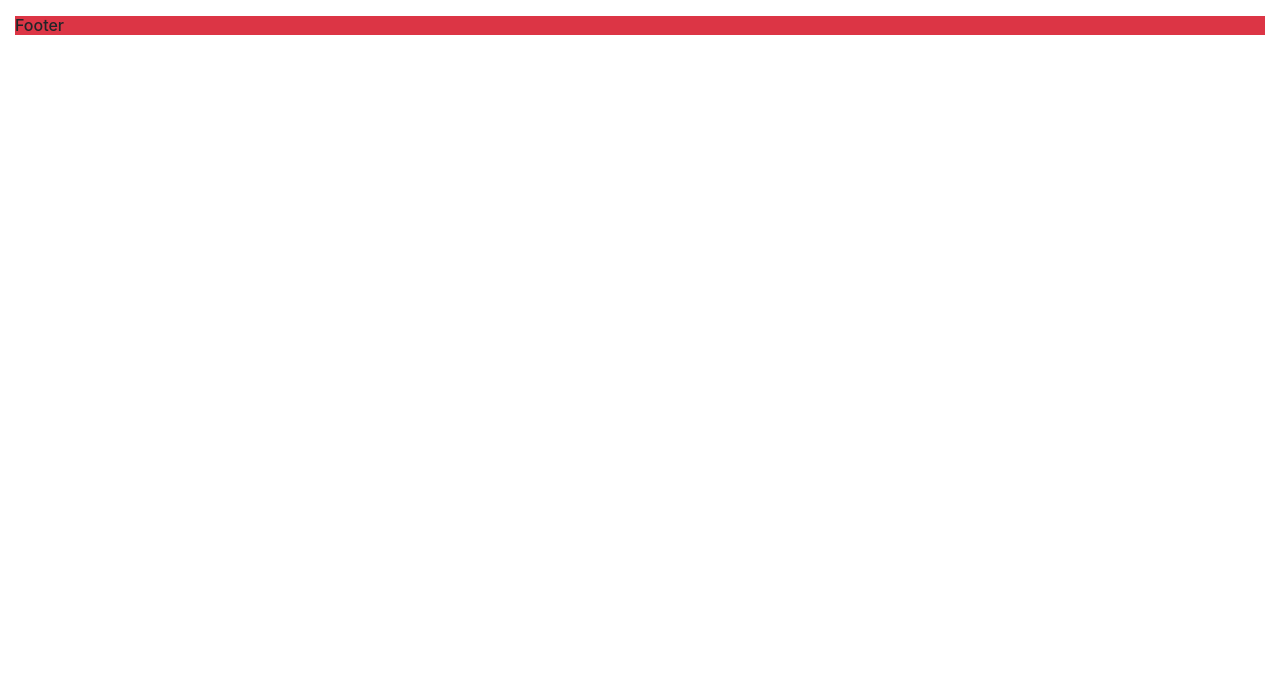
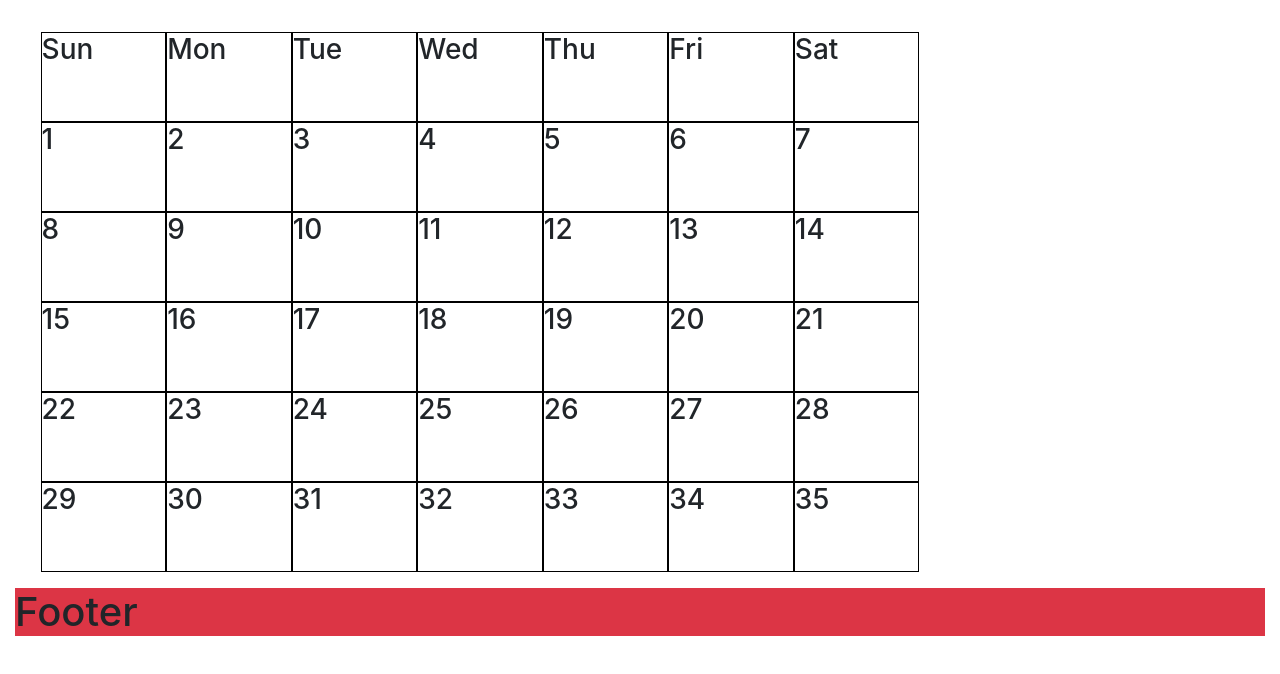
Before and after one commit to dannysze/CSCI3100-Project, a React (Create React App) app in the folder calevents/: page / in a window 1280 px wide. Shown: the top 674 px of the page. Built offline with nearby package versions, Linux system fonts and the light colour scheme; the HTML template or start-up script is replaced by a standard one.

Commit message:
Home page updated

```diff
--- /dev/null
+++ b/calevents/src/components/Calendar.js
@@ -0,0 +1,25 @@
+import React, { useState } from 'react';
+import 'bootstrap/dist/css/bootstrap.min.css';
+import '../styles/components/calendar.css';
+
+const head = ['Sun', 'Mon', 'Tue', 'Wed', 'Thu', 'Fri', 'Sat'];
+const days = [...Array(35).keys()];
+
+const Calendar = () => {
+  return (
+    <div id="calendar">
+      {head.map((item) => <CalendarItems name={item} />)}
+      {days.map((item) => <CalendarItems name={item+1} />)}
+    </div>
+  )
+}
+
+const CalendarItems = (props) => {
+  return (
+    <div className="calendar-items">
+      <h3>{props.name}</h3>
+    </div>
+  )
+}
+
+export default Calendar
--- /dev/null
+++ b/calevents/src/components/Header.js
@@ -0,0 +1,13 @@
+import React, { useState } from 'react';
+import 'bootstrap/dist/css/bootstrap.min.css';
+import '../styles/components/header.css';
+
+const Header = () => {
+  return (
+    <div>
+
+    </div>
+  )
+}
+
+export default Header
--- /dev/null
+++ b/calevents/src/components/UpcomingEvents.js
@@ -0,0 +1,13 @@
+import React, { useState } from 'react';
+import 'bootstrap/dist/css/bootstrap.min.css';
+import '../styles/components/upcomingEvents.css';
+
+const UpcomingEvents = () => {
+  return (
+    <div>
+
+    </div>
+  )
+}
+
+export default UpcomingEvents
--- a/calevents/src/pages/Home.js
+++ b/calevents/src/pages/Home.js
@@ -1,28 +1,30 @@
+import React, { useState } from 'react';
+import Header from '../components/Header';
+import Calendar from '../components/Calendar';
+import UpcomingEvents from '../components/UpcomingEvents'
 import 'bootstrap/dist/css/bootstrap.min.css';
 
 export default function Home() {
   return (
     <div className="container-fluid">
       <div className="row">
+        {/* <Header /> */}
       </div>
       <div className="navbar">
-
+        {/* <Navbar /> */}
       </div>
       <div className="row">
-        <div className="col-8">
-
+        <div className="col-9">
+          <Calendar />
         </div>
-        <div className="col-4">
-          <div>
-
-          </div>
-          <div>
-
-          </div>
+        <div className="col-3">
+          <UpcomingEvents />
+          {/* <EventCard /> */}
         </div>
       </div>
       <div className="bg-danger">
-        <h6>Footer</h6>
+        <h1>Footer</h1>
+        {/* <Footer /> */}
       </div>
     </div>
   )
--- /dev/null
+++ b/calevents/src/styles/components/calendar.css
@@ -0,0 +1,16 @@
+#calendar {
+  display: flex;
+  flex-wrap: wrap;
+  justify-content: center;
+  margin: 1em auto;
+}
+
+.calendar-items {
+  flex: 0 0 13.5%;
+  height: 90px;
+  border: 1px solid #000000;
+}
+
+.calendar-items {
+
+}
```
Also changed, not shown: calevents/src/setupTests.js (deleted, +0 -5 lines), calevents/src/styles/components/header.css (added), calevents/src/styles/components/upcomingEvents.css (added), 1 other file (tests, documents, lock files or other folders).
